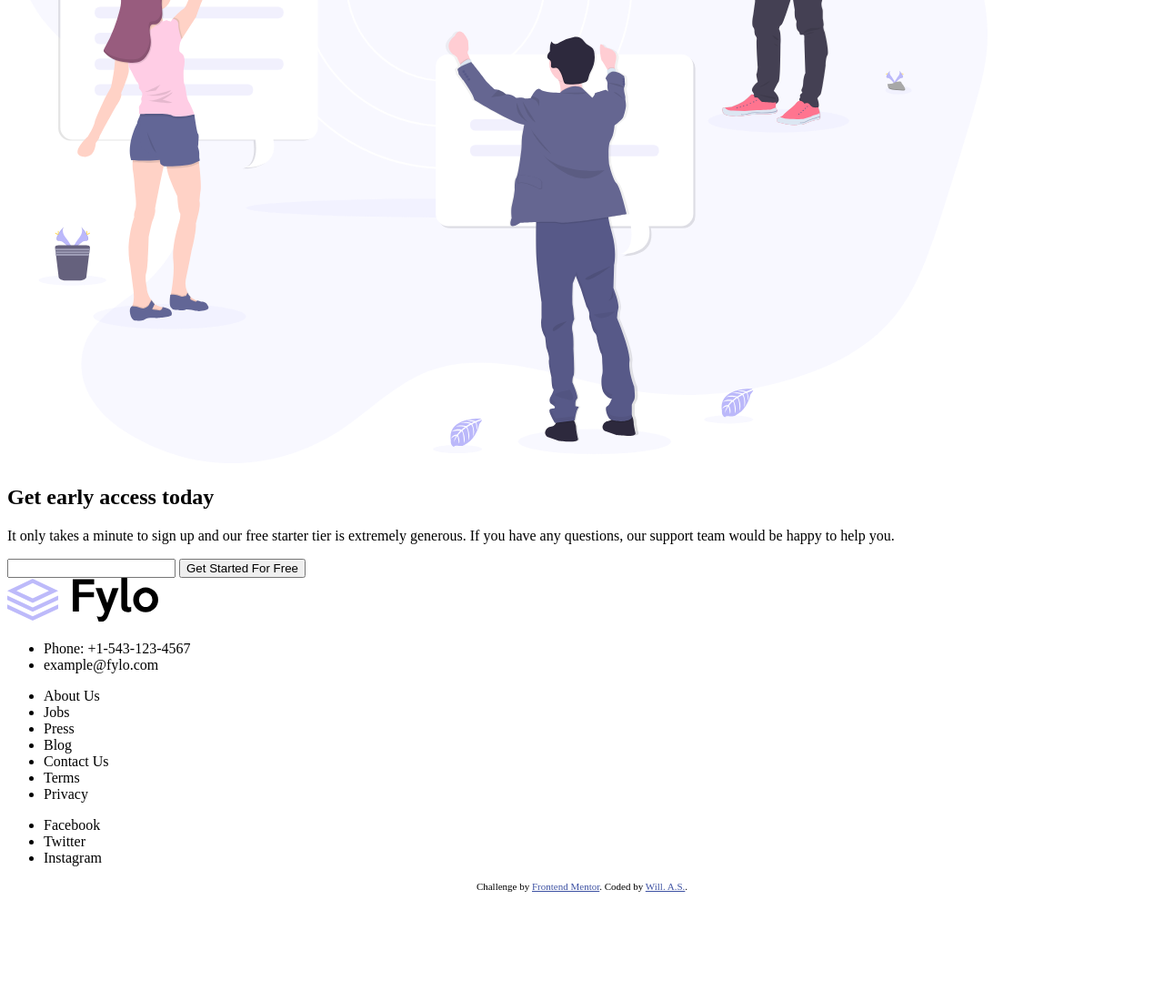
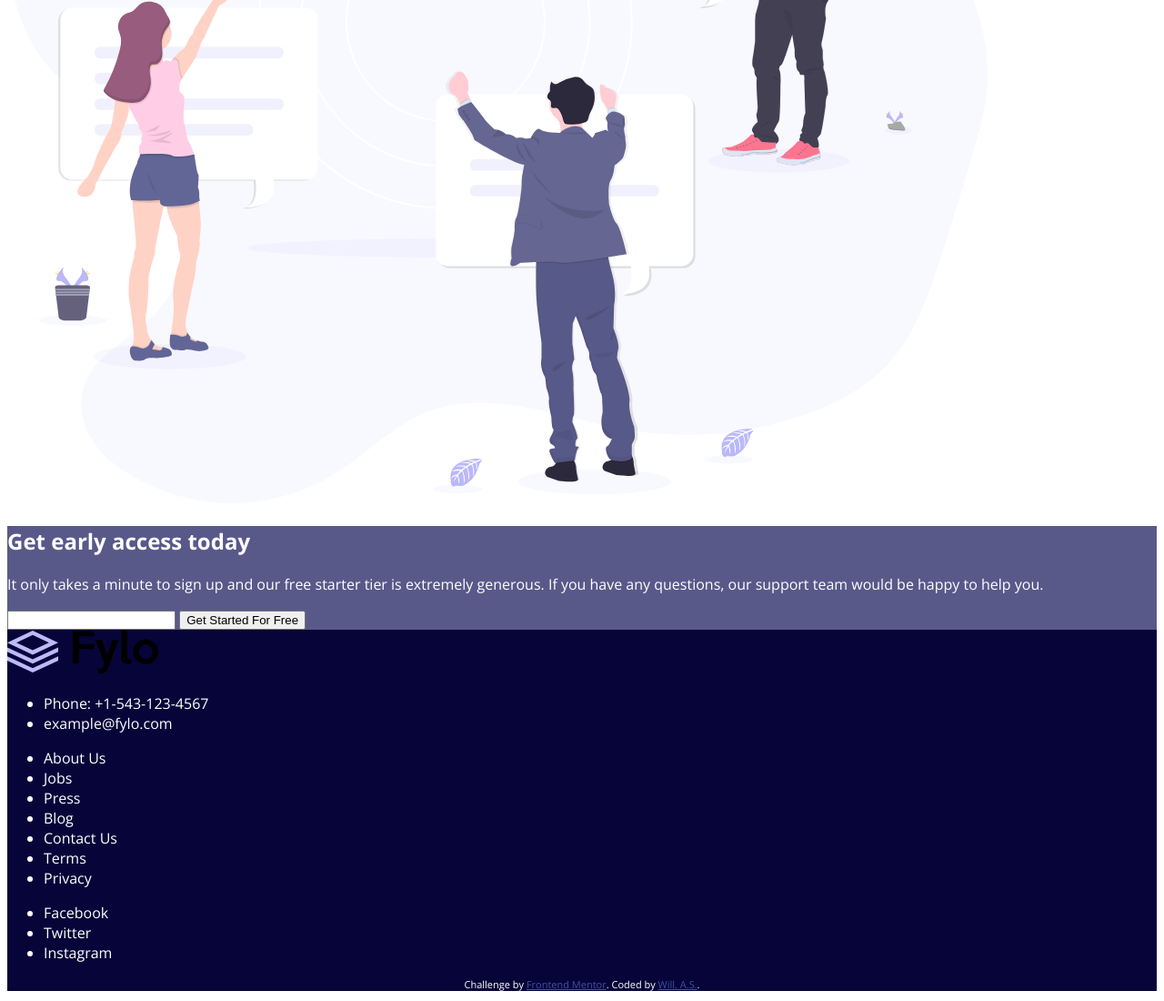
Before and after one commit to asmthli/fylo-landing-page-with-two-column-layout, a plain HTML site: page index.html in a window 1280 px wide. Shown: the part 1748-2848 px from the top of the page at 91% size. Before the commit the page ends 2739 px from the top, so only its background shows below. Drawn offline with nearby package versions, Linux system fonts and the light colour scheme.

Commit message:
Update classes

```diff
--- a/index.html
+++ b/index.html
@@ -34,7 +34,7 @@
         </header>
 
         <main>
-            <section>
+            <section class="main-signup-section">
                 <h1>
                     All your files in one secure location, accessible anywhere.
                 </h1>
@@ -46,11 +46,14 @@
                 <input type="text" />
                 <button>Get Started</button>
 
-                <img class="illustration" src="/images/illustration-1.svg" />
+                <img
+                    class="main-signup-section__illustration"
+                    src="/images/illustration-1.svg"
+                />
             </section>
         </main>
 
-        <section>
+        <section class="location-pitch-section">
             <h2>Stay productive, wherever you are</h2>
             <p>
                 Never let location be an issue when accessing your files. Fylo
@@ -80,10 +83,13 @@
                 </div>
             </div>
 
-            <img class="illustration" src="/images/illustration-2.svg" />
+            <img
+                class="location-pitch-section__illustration"
+                src="/images/illustration-2.svg"
+            />
         </section>
 
-        <section>
+        <section class="early-access-section">
             <h2>Get early access today</h2>
             <p>
                 It only takes a minute to sign up and our free starter tier is
--- a/style.css
+++ b/style.css
@@ -18,6 +18,17 @@
 
 body {
     font-weight: 400;
+    font-family: var(--font-body);
+}
+
+.early-access-section {
+    background-color: var(--desaturated-blue);
+    color: white;
+}
+
+footer {
+    background-color: var(--very-dark-blue);
+    color: white;
 }
 
 .attribution {
```
